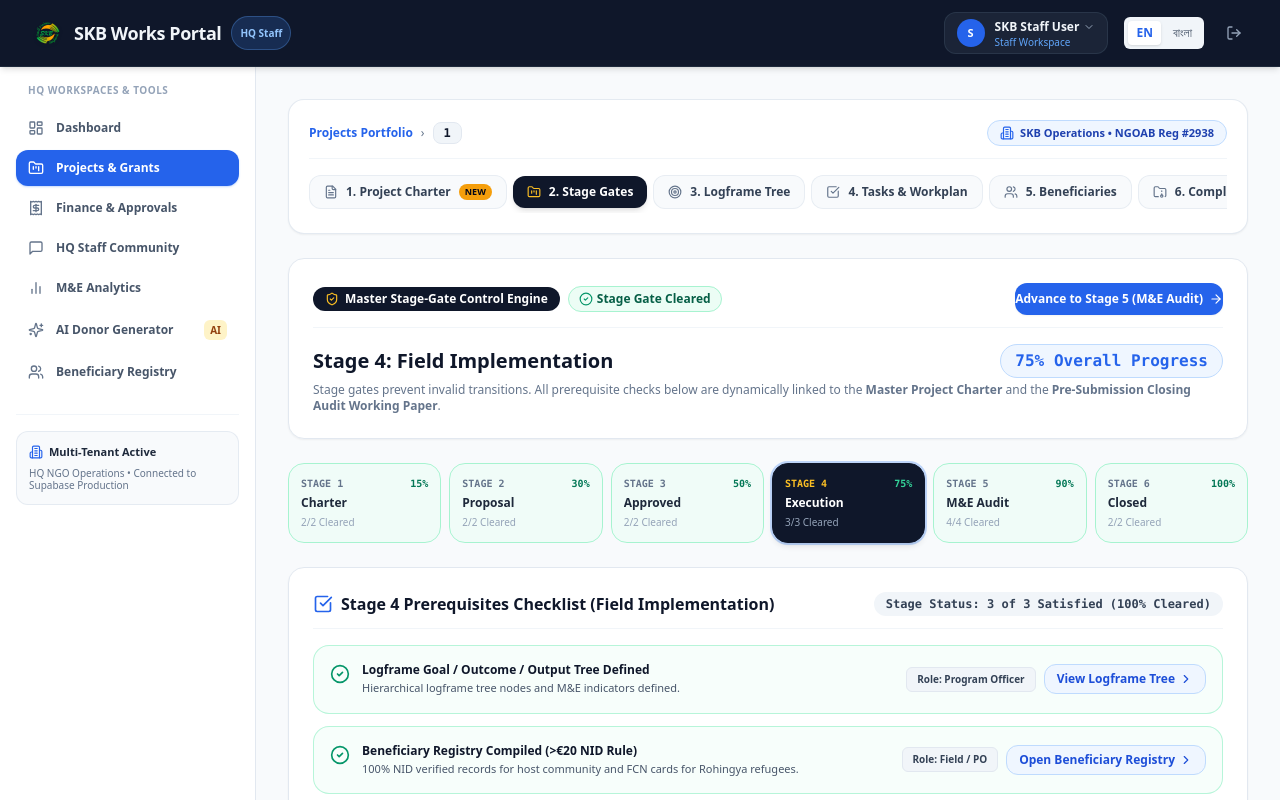
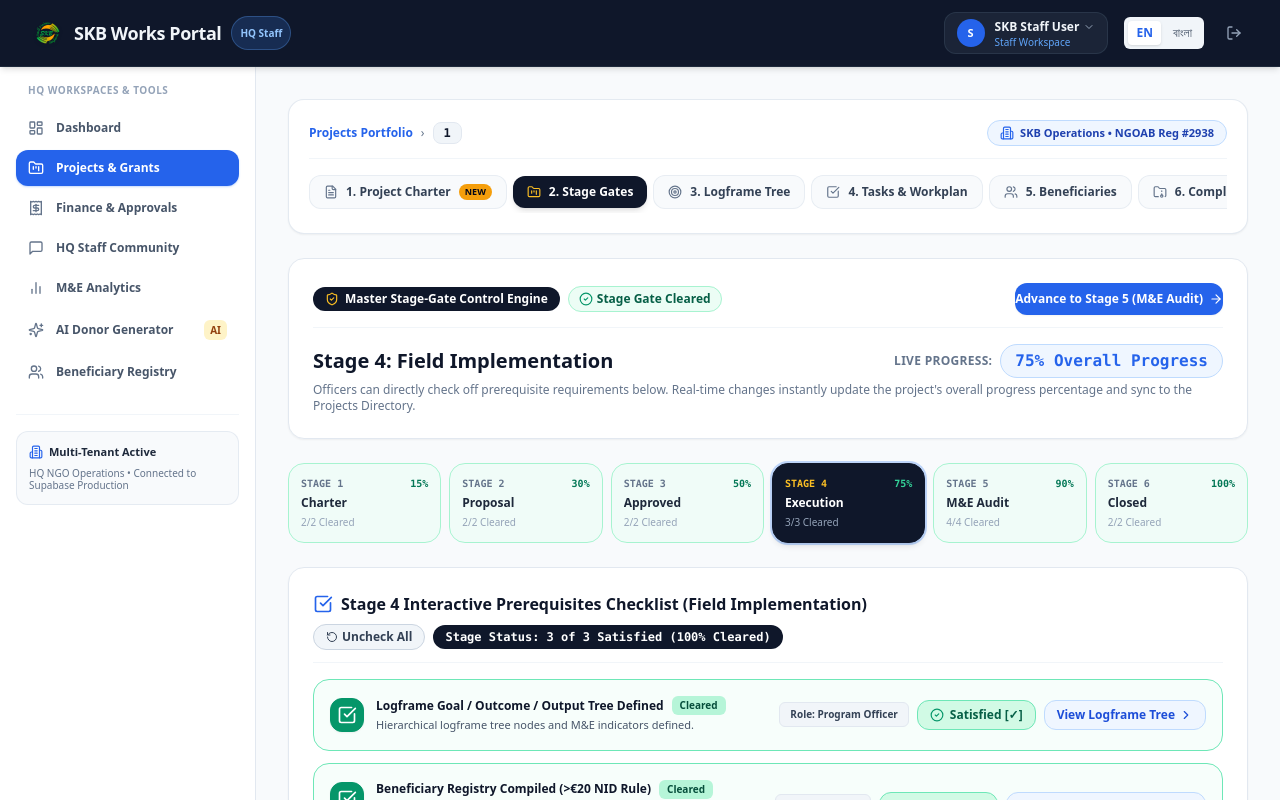
Before and after one commit to dhshishirD/skb-portal, a Next.js app: page /projects/1/kanban in a window 1280 px wide. Shown: the top 800 px of the page. Built offline with nearby package versions, Linux system fonts and the light colour scheme; no server answers.

Commit message:
feat(kanban): enable interactive prerequisite checklist toggling and live progress auto-sync

```diff
--- a/src/app/(staff)/projects/[id]/kanban/page.tsx
+++ b/src/app/(staff)/projects/[id]/kanban/page.tsx
@@ -19,7 +19,9 @@ import {
   ChevronRight,
   Building2,
   Clock,
-  Sparkles
+  Sparkles,
+  RotateCcw,
+  Check
 } from 'lucide-react';
 import { getDefaultCharter } from '@/server/services/projectCharterService';
 import { getDefaultClosingAudit } from '@/server/services/projectClosingAuditService';
@@ -50,6 +52,7 @@ export default function MasterKanbanStageGatePage({ params }: { params: { id: st
   const [closingAudit, setClosingAudit] = useState(getDefaultClosingAudit(projectId, `Project ${projectId}`));
 
   const [currentStageKey, setCurrentStageKey] = useState<string>('implementation');
+  const [manualPrereqs, setManualPrereqs] = useState<Record<string, boolean>>({});
   const [toastMessage, setToastMessage] = useState('');
 
   useEffect(() => {
@@ -68,21 +71,25 @@ export default function MasterKanbanStageGatePage({ params }: { params: { id: st
       if (savedStage) {
         setCurrentStageKey(savedStage);
       }
+
+      const savedPrereqs = localStorage.getItem(`skb_kanban_prereqs_${projectId}`);
+      if (savedPrereqs) {
+        try { setManualPrereqs(JSON.parse(savedPrereqs)); } catch (e) {}
+      }
     }
   }, [projectId]);
 
-  // Dynamic calculation of Prerequisites
-  const prerequisites: StagePrerequisite[] = [
+  // Base logic calculation of Prerequisites
+  const defaultPrerequisites: Omit<StagePrerequisite, 'isCompleted'>[] = [
     // STAGE 1: Concept & Charter Baseline
     {
       id: 'prereq-1.1',
       stageKey: 'concept',
       title: 'NGOAB (FD-6/7) & RRRC Access Clearance Recorded',
-      description: `Verify Government clearance refs in Section 1 of Project Charter (${charter.metadata.ngoabRef}).`,
+      description: `Verify Government clearance refs in Section 1 of Project Charter (${charter.metadata.ngoabRef || 'Pending Ref'}).`,
       responsibleRole: 'PM / PD',
       targetRoute: `/projects/${projectId}/charter`,
       targetRouteLabel: 'Open Project Charter',
-      isCompleted: Boolean(charter.metadata.ngoabRef && charter.metadata.rrrcRef),
     },
     {
       id: 'prereq-1.2',
@@ -92,7 +99,6 @@ export default function MasterKanbanStageGatePage({ params }: { params: { id: st
       responsibleRole: 'PM',
       targetRoute: `/projects/${projectId}/charter`,
       targetRouteLabel: 'Edit Sector & GPS Mapping',
-      isCompleted: Boolean(charter.location.gpsLat && charter.sectors.some(s => s.selected)),
     },
 
     // STAGE 2: Proposal & Budget Baseline
@@ -104,7 +110,6 @@ export default function MasterKanbanStageGatePage({ params }: { params: { id: st
       responsibleRole: 'Finance Auditor',
       targetRoute: `/projects/${projectId}/charter`,
       targetRouteLabel: 'View 6-Line Budget',
-      isCompleted: charter.budgetLines.length === 6,
     },
     {
       id: 'prereq-2.2',
@@ -114,7 +119,6 @@ export default function MasterKanbanStageGatePage({ params }: { params: { id: st
       responsibleRole: 'Program Officer',
       targetRoute: `/projects/${projectId}/charter`,
       targetRouteLabel: 'View Beneficiary Targets',
-      isCompleted: charter.beneficiaries.hostTotalIndividuals > 0,
     },
 
     // STAGE 3: Executive Approval & RACI
@@ -126,7 +130,6 @@ export default function MasterKanbanStageGatePage({ params }: { params: { id: st
       responsibleRole: 'Project Director',
       targetRoute: `/projects/${projectId}/charter`,
       targetRouteLabel: 'View RACI Governance',
-      isCompleted: charter.raci.length > 0,
     },
     {
       id: 'prereq-3.2',
@@ -136,7 +139,6 @@ export default function MasterKanbanStageGatePage({ params }: { params: { id: st
       responsibleRole: '4 Executive Leads',
       targetRoute: `/projects/${projectId}/charter`,
       targetRouteLabel: 'Check Sign-Off Panel',
-      isCompleted: charter.signOffs.every(s => s.signed),
     },
 
     // STAGE 4: Field Implementation
@@ -148,7 +150,6 @@ export default function MasterKanbanStageGatePage({ params }: { params: { id: st
       responsibleRole: 'Program Officer',
       targetRoute: `/projects/${projectId}/logframe`,
       targetRouteLabel: 'View Logframe Tree',
-      isCompleted: true,
     },
     {
       id: 'prereq-4.2',
@@ -158,7 +159,6 @@ export default function MasterKanbanStageGatePage({ params }: { params: { id: st
       responsibleRole: 'Field / PO',
       targetRoute: `/projects/${projectId}/beneficiaries`,
       targetRouteLabel: 'Open Beneficiary Registry',
-      isCompleted: true,
     },
     {
       id: 'prereq-4.3',
@@ -168,7 +168,6 @@ export default function MasterKanbanStageGatePage({ params }: { params: { id: st
       responsibleRole: 'Program Officer',
       targetRoute: `/projects/${projectId}/tasks`,
       targetRouteLabel: 'Open Workplan & Tasks',
-      isCompleted: true,
     },
 
     // STAGE 5: Pre-Submission Audit
@@ -180,7 +179,6 @@ export default function MasterKanbanStageGatePage({ params }: { params: { id: st
       responsibleRole: 'Finance Auditor',
       targetRoute: `/projects/${projectId}/closing-report`,
       targetRouteLabel: 'Audit Domain A Financials',
-      isCompleted: closingAudit.domainA_financial.every(i => i.status === 'Compliant'),
     },
     {
       id: 'prereq-5.2',
@@ -190,7 +188,6 @@ export default function MasterKanbanStageGatePage({ params }: { params: { id: st
       responsibleRole: 'Program Officer',
       targetRoute: `/projects/${projectId}/closing-report`,
       targetRouteLabel: 'Audit Domain B Safeguarding',
-      isCompleted: closingAudit.domainB_safeguarding.every(i => i.status === 'Compliant'),
     },
     {
       id: 'prereq-5.3',
@@ -200,7 +197,6 @@ export default function MasterKanbanStageGatePage({ params }: { params: { id: st
       responsibleRole: 'Project Coordinator',
       targetRoute: `/projects/${projectId}/closing-report`,
       targetRouteLabel: 'Audit Domain C Timeline',
-      isCompleted: closingAudit.domainC_timeline.every(i => i.status === 'Compliant'),
     },
     {
       id: 'prereq-5.4',
@@ -210,7 +206,6 @@ export default function MasterKanbanStageGatePage({ params }: { params: { id: st
       responsibleRole: 'Media Officer',
       targetRoute: `/projects/${projectId}/closing-report`,
       targetRouteLabel: 'Audit Domain D Media Vault',
-      isCompleted: closingAudit.domainD_media.every(i => i.status === 'Compliant'),
     },
 
     // STAGE 6: Form-7 Export & Closed
@@ -222,7 +217,6 @@ export default function MasterKanbanStageGatePage({ params }: { params: { id: st
       responsibleRole: '5 Executive Officers',
       targetRoute: `/projects/${projectId}/closing-report`,
       targetRouteLabel: 'Execute 5-Executive Sign-Off',
-      isCompleted: closingAudit.signOffs.every(s => s.signed),
     },
     {
       id: 'prereq-6.2',
@@ -232,9 +226,44 @@ export default function MasterKanbanStageGatePage({ params }: { params: { id: st
       responsibleRole: 'Project Director',
       targetRoute: `/projects/${projectId}/closing-report`,
       targetRouteLabel: 'Download Form-7 Package ZIP',
-      isCompleted: closingAudit.isForm7Unlocked,
     },
   ];
+
+  // Evaluate completion status with manual overrides
+  const getIsDefaultCompleted = (id: string, stageKey: string): boolean => {
+    if (stageKey === 'concept') {
+      if (id === 'prereq-1.1') return Boolean(charter.metadata.ngoabRef && charter.metadata.rrrcRef);
+      if (id === 'prereq-1.2') return Boolean(charter.location.gpsLat && charter.sectors.some(s => s.selected));
+    }
+    if (stageKey === 'proposal') {
+      if (id === 'prereq-2.1') return charter.budgetLines.length === 6;
+      if (id === 'prereq-2.2') return charter.beneficiaries.hostTotalIndividuals > 0;
+    }
+    if (stageKey === 'approved') {
+      if (id === 'prereq-3.1') return charter.raci.length > 0;
+      if (id === 'prereq-3.2') return charter.signOffs.every(s => s.signed);
+    }
+    if (stageKey === 'implementation') {
+      return true; // Default initialized active for field stage
+    }
+    if (stageKey === 'monitoring_evaluation') {
+      if (id === 'prereq-5.1') return closingAudit.domainA_financial.every(i => i.status === 'Compliant');
+      if (id === 'prereq-5.2') return closingAudit.domainB_safeguarding.every(i => i.status === 'Compliant');
+      if (id === 'prereq-5.3') return closingAudit.domainC_timeline.every(i => i.status === 'Compliant');
+      if (id === 'prereq-5.4') return closingAudit.domainD_media.every(i => i.status === 'Compliant');
+    }
+    if (stageKey === 'closed') {
+      if (id === 'prereq-6.1') return closingAudit.signOffs.every(s => s.signed);
+      if (id === 'prereq-6.2') return closingAudit.isForm7Unlocked;
+    }
+    return true;
+  };
+
+  const prerequisites: StagePrerequisite[] = defaultPrerequisites.map(p => {
+    const defaultVal = getIsDefaultCompleted(p.id, p.stageKey);
+    const isCompleted = manualPrereqs[p.id] !== undefined ? manualPrereqs[p.id] : defaultVal;
+    return { ...p, isCompleted };
+  });
 
   const currentStageObj = STAGES.find(s => s.key === currentStageKey) || STAGES[3];
   const currentPrereqs = prerequisites.filter(p => p.stageKey === currentStageKey);
@@ -242,14 +271,15 @@ export default function MasterKanbanStageGatePage({ params }: { params: { id: st
   const isCurrentStageCleared = currentPrereqs.length > 0 && currentCompletedCount === currentPrereqs.length;
   const currentIdx = STAGES.findIndex(s => s.key === currentStageKey);
 
-  const saveStageSelection = (stageKey: string) => {
-    setCurrentStageKey(stageKey);
-    const targetObj = STAGES.find(s => s.key === stageKey) || STAGES[0];
+  // Dynamic progress calculation based on prerequisite checklist ratio
+  const prevStagePct = currentIdx > 0 ? STAGES[currentIdx - 1].pct : 0;
+  const targetStagePct = currentStageObj.pct;
+  const currentStageRatio = currentPrereqs.length > 0 ? currentCompletedCount / currentPrereqs.length : 1;
+  const liveCalculatedProgressPct = Math.round(prevStagePct + currentStageRatio * (targetStagePct - prevStagePct));
 
+  // Sync on state change
+  useEffect(() => {
     if (typeof window !== 'undefined') {
-      localStorage.setItem(`skb_kanban_stage_${projectId}`, stageKey);
-
-      // Also update main projects directory with live stage name and progress percentage (%)
       const savedProjects = localStorage.getItem('skb_portal_projects_v3');
       if (savedProjects) {
         try {
@@ -259,8 +289,8 @@ export default function MasterKanbanStageGatePage({ params }: { params: { id: st
               if (p.id === projectId || p.code === charter.metadata.projectCode) {
                 return {
                   ...p,
-                  stage: targetObj.label,
-                  progressPct: targetObj.pct,
+                  stage: currentStageObj.label,
+                  progressPct: liveCalculatedProgressPct,
                 };
               }
               return p;
@@ -270,6 +300,47 @@ export default function MasterKanbanStageGatePage({ params }: { params: { id: st
         } catch (e) {}
       }
     }
+  }, [projectId, currentStageKey, liveCalculatedProgressPct, currentStageObj.label, charter.metadata.projectCode]);
+
+  const saveStageSelection = (stageKey: string) => {
+    setCurrentStageKey(stageKey);
+    const targetObj = STAGES.find(s => s.key === stageKey) || STAGES[0];
+
+    if (typeof window !== 'undefined') {
+      localStorage.setItem(`skb_kanban_stage_${projectId}`, stageKey);
+    }
+  };
+
+  const handleTogglePrereq = (prereqId: string, currentVal: boolean, title: string) => {
+    const newVal = !currentVal;
+    const updated = { ...manualPrereqs, [prereqId]: newVal };
+    setManualPrereqs(updated);
+
+    if (typeof window !== 'undefined') {
+      localStorage.setItem(`skb_kanban_prereqs_${projectId}`, JSON.stringify(updated));
+    }
+
+    setToastMessage(`"${title}" marked as ${newVal ? 'Satisfied [✓]' : 'Pending Action [ ]'}`);
+    setTimeout(() => setToastMessage(''), 4000);
+  };
+
+  const handleToggleAllInStage = (shouldComplete: boolean) => {
+    const updated = { ...manualPrereqs };
+    currentPrereqs.forEach(p => {
+      updated[p.id] = shouldComplete;
+    });
+    setManualPrereqs(updated);
+
+    if (typeof window !== 'undefined') {
+      localStorage.setItem(`skb_kanban_prereqs_${projectId}`, JSON.stringify(updated));
+    }
+
+    setToastMessage(
+      shouldComplete
+        ? `All Stage ${currentStageObj.number} prerequisites marked complete!`
+        : `Stage ${currentStageObj.number} prerequisites reset to pending.`
+    );
+    setTimeout(() => setToastMessage(''), 4000);
   };
 
   const handleSelectStageTab = (stageKey: string) => {
@@ -280,7 +351,7 @@ export default function MasterKanbanStageGatePage({ params }: { params: { id: st
     if (currentIdx < STAGES.length - 1) {
       const nextStage = STAGES[currentIdx + 1];
       saveStageSelection(nextStage.key);
-      setToastMessage(`Project Stage advanced live to Stage ${nextStage.number}: ${nextStage.label}! (${nextStage.pct}% Complete)`);
+      setToastMessage(`Project Stage advanced live to Stage ${nextStage.number}: ${nextStage.label}! (${nextStage.pct}% Target)`);
       setTimeout(() => setToastMessage(''), 4000);
     }
   };
@@ -298,7 +369,7 @@ export default function MasterKanbanStageGatePage({ params }: { params: { id: st
               isCurrentStageCleared ? 'bg-emerald-50 text-emerald-800 border border-emerald-200' : 'bg-amber-50 text-amber-800 border border-amber-200'
             }`}>
               {isCurrentStageCleared ? <CheckCircle2 className="w-3.5 h-3.5 text-emerald-600" /> : <Clock className="w-3.5 h-3.5 text-amber-600" />}
-              {isCurrentStageCleared ? 'Stage Gate Cleared' : 'Prerequisites Pending'}
+              {isCurrentStageCleared ? 'Stage Gate Cleared' : `${currentPrereqs.length - currentCompletedCount} Prerequisites Pending`}
             </span>
           </div>
 
@@ -313,16 +384,19 @@ export default function MasterKanbanStageGatePage({ params }: { params: { id: st
         </div>
 
         <div>
-          <div className="flex items-center justify-between">
+          <div className="flex flex-wrap items-center justify-between gap-2">
             <h1 className="text-xl font-extrabold text-slate-900">
               Stage {currentStageObj.number}: {currentStageObj.label}
             </h1>
-            <span className="text-base font-extrabold text-blue-600 bg-blue-50 border border-blue-200 px-3.5 py-1 rounded-full font-mono">
-              {currentStageObj.pct}% Overall Progress
-            </span>
+            <div className="flex items-center gap-2">
+              <span className="text-xs font-bold text-slate-500 uppercase tracking-wide">Live Progress:</span>
+              <span className="text-base font-extrabold text-blue-600 bg-blue-50 border border-blue-200 px-3.5 py-1 rounded-full font-mono">
+                {liveCalculatedProgressPct}% Overall Progress
+              </span>
+            </div>
           </div>
           <p className="text-xs text-slate-500 mt-1">
-            Stage gates prevent invalid transitions. All prerequisite checks below are dynamically linked to the <strong>Master Project Charter</strong> and the <strong>Pre-Submission Closing Audit Working Paper</strong>.
+            Officers can directly check off prerequisite requirements below. Real-time changes instantly update the project&apos;s overall progress percentage and sync to the Projects Directory.
           </p>
         </div>
       </div>
@@ -338,8 +412,11 @@ export default function MasterKanbanStageGatePage({ params }: { params: { id: st
       <div className="grid grid-cols-2 sm:grid-cols-6 gap-2 text-center">
         {STAGES.map((s) => {
           const isActive = s.key === currentStageKey;
-          const sPrereqs = prerequisites.filter(p => p.stageKey === s.key);
-          const sCompleted = sPrereqs.filter(p => p.isCompleted).length;
+          const sPrereqs = defaultPrerequisites.filter(p => p.stageKey === s.key);
+          const sCompleted = sPrereqs.filter(p => {
+            const def = getIsDefaultCompleted(p.id, p.stageKey);
+            return manualPrereqs[p.id] !== undefined ? manualPrereqs[p.id] : def;
+          }).length;
           const sDone = sPrereqs.length > 0 && sCompleted === sPrereqs.length;
 
           return (
@@ -364,7 +441,7 @@ export default function MasterKanbanStageGatePage({ params }: { params: { id: st
               </div>
               <div className="text-xs font-bold truncate">{s.shortLabel}</div>
               <div className="text-[10px] text-slate-400 font-medium">
-                {sPrereqs.length > 0 ? `${sCompleted}/${sPrereqs.length} Cleared` : 'Automated Check'}
+                {sPrereqs.length > 0 ? `${sCompleted}/${sPrereqs.length} Cleared` : 'Checklist'}
               </div>
             </button>
           );
@@ -373,36 +450,64 @@ export default function MasterKanbanStageGatePage({ params }: { params: { id: st
 
       {/* Prerequisites Checklist Box */}
       <div className="bg-white rounded-2xl border border-slate-200 p-6 space-y-4 shadow-sm">
-        <div className="flex items-center justify-between border-b border-slate-100 pb-3">
+        <div className="flex flex-wrap items-center justify-between border-b border-slate-100 pb-3 gap-2">
           <h3 className="text-base font-bold text-slate-900 flex items-center gap-2">
             <CheckSquare className="w-5 h-5 text-blue-600" />
-            Stage {currentStageObj.number} Prerequisites Checklist ({currentStageObj.label})
+            Stage {currentStageObj.number} Interactive Prerequisites Checklist ({currentStageObj.label})
           </h3>
-          <span className="text-xs font-bold bg-slate-100 text-slate-700 px-3 py-1 rounded-full font-mono">
-            Stage Status: {currentCompletedCount} of {currentPrereqs.length} Satisfied ({isCurrentStageCleared ? '100% Cleared' : 'Pending'})
-          </span>
+
+          <div className="flex items-center gap-2">
+            <button
+              onClick={() => handleToggleAllInStage(!isCurrentStageCleared)}
+              className="text-xs font-bold text-slate-700 hover:text-slate-900 bg-slate-100 hover:bg-slate-200 px-3 py-1 rounded-full border border-slate-300 transition flex items-center gap-1"
+            >
+              {isCurrentStageCleared ? <RotateCcw className="w-3 h-3" /> : <Check className="w-3 h-3" />}
+              {isCurrentStageCleared ? 'Uncheck All' : 'Quick Check All'}
+            </button>
+            <span className="text-xs font-bold bg-slate-900 text-white px-3 py-1 rounded-full font-mono">
+              Stage Status: {currentCompletedCount} of {currentPrereqs.length} Satisfied ({isCurrentStageCleared ? '100% Cleared' : 'Pending'})
+            </span>
+          </div>
         </div>
 
         <div className="space-y-3">
           {currentPrereqs.map((prereq) => (
             <div
               key={prereq.id}
-              className={`p-4 rounded-2xl border flex flex-col sm:flex-row sm:items-center justify-between gap-3 transition ${
+              className={`p-4 rounded-2xl border flex flex-col sm:flex-row sm:items-center justify-between gap-3 transition-all ${
                 prereq.isCompleted
-                  ? 'bg-emerald-50/40 border-emerald-200/80 text-emerald-950'
-                  : 'bg-amber-50/30 border-amber-200/80 text-amber-950'
+                  ? 'bg-emerald-50/40 border-emerald-300 text-emerald-950 shadow-xs'
+                  : 'bg-amber-50/30 border-amber-300 text-amber-950'
               }`}
             >
               <div className="flex items-start gap-3">
-                <div className="mt-0.5 shrink-0">
+                {/* Interactive Checkbox Button */}
+                <button
+                  type="button"
+                  onClick={() => handleTogglePrereq(prereq.id, prereq.isCompleted, prereq.title)}
+                  className={`mt-0.5 p-1.5 rounded-xl transition-all flex items-center justify-center border shrink-0 ${
+                    prereq.isCompleted
+                      ? 'bg-emerald-600 border-emerald-600 text-white shadow-sm hover:bg-emerald-700'
+                      : 'bg-white border-amber-400 text-amber-600 hover:border-emerald-500 hover:text-emerald-600'
+                  }`}
+                  title={prereq.isCompleted ? 'Click to mark as pending' : 'Click to mark as satisfied'}
+                >
                   {prereq.isCompleted ? (
-                    <CheckCircle2 className="w-5 h-5 text-emerald-600" />
+                    <CheckSquare className="w-5 h-5 text-white" />
                   ) : (
-                    <Clock className="w-5 h-5 text-amber-600" />
+                    <Square className="w-5 h-5" />
                   )}
-                </div>
+                </button>
+
                 <div>
-                  <h4 className="text-xs font-bold text-slate-900">{prereq.title}</h4>
+                  <div className="flex items-center gap-2">
+                    <h4 className="text-xs font-bold text-slate-900">{prereq.title}</h4>
+                    <span className={`text-[10px] font-extrabold px-2 py-0.5 rounded-md ${
+                      prereq.isCompleted ? 'bg-emerald-200/80 text-emerald-900' : 'bg-amber-200/80 text-amber-900'
+                    }`}>
+                      {prereq.isCompleted ? 'Cleared' : 'Pending'}
+                    </span>
+                  </div>
                   <p className="text-[11px] text-slate-600 mt-0.5">{prereq.description}</p>
                 </div>
               </div>
@@ -411,6 +516,29 @@ export default function MasterKanbanStageGatePage({ params }: { params: { id: st
                 <span className="text-[10px] font-bold bg-slate-100 text-slate-700 px-2.5 py-1 rounded-md border border-slate-200">
                   Role: {prereq.responsibleRole}
                 </span>
+
+                {/* Direct Manual Toggle Button */}
+                <button
+                  type="button"
+                  onClick={() => handleTogglePrereq(prereq.id, prereq.isCompleted, prereq.title)}
+                  className={`text-xs font-bold px-3 py-1.5 rounded-xl border transition-all flex items-center gap-1.5 ${
+                    prereq.isCompleted
+                      ? 'bg-emerald-100 text-emerald-800 border-emerald-300 hover:bg-emerald-200'
+                      : 'bg-amber-100 text-amber-900 border-amber-300 hover:bg-amber-200'
+                  }`}
+                >
+                  {prereq.isCompleted ? (
+                    <>
+                      <CheckCircle2 className="w-3.5 h-3.5 text-emerald-600" />
+                      Satisfied [✓]
+                    </>
+                  ) : (
+                    <>
+                      <Clock className="w-3.5 h-3.5 text-amber-600" />
+                      Click to Check [ ]
+                    </>
+                  )}
+                </button>
 
                 <Link
                   href={prereq.targetRoute}
```
